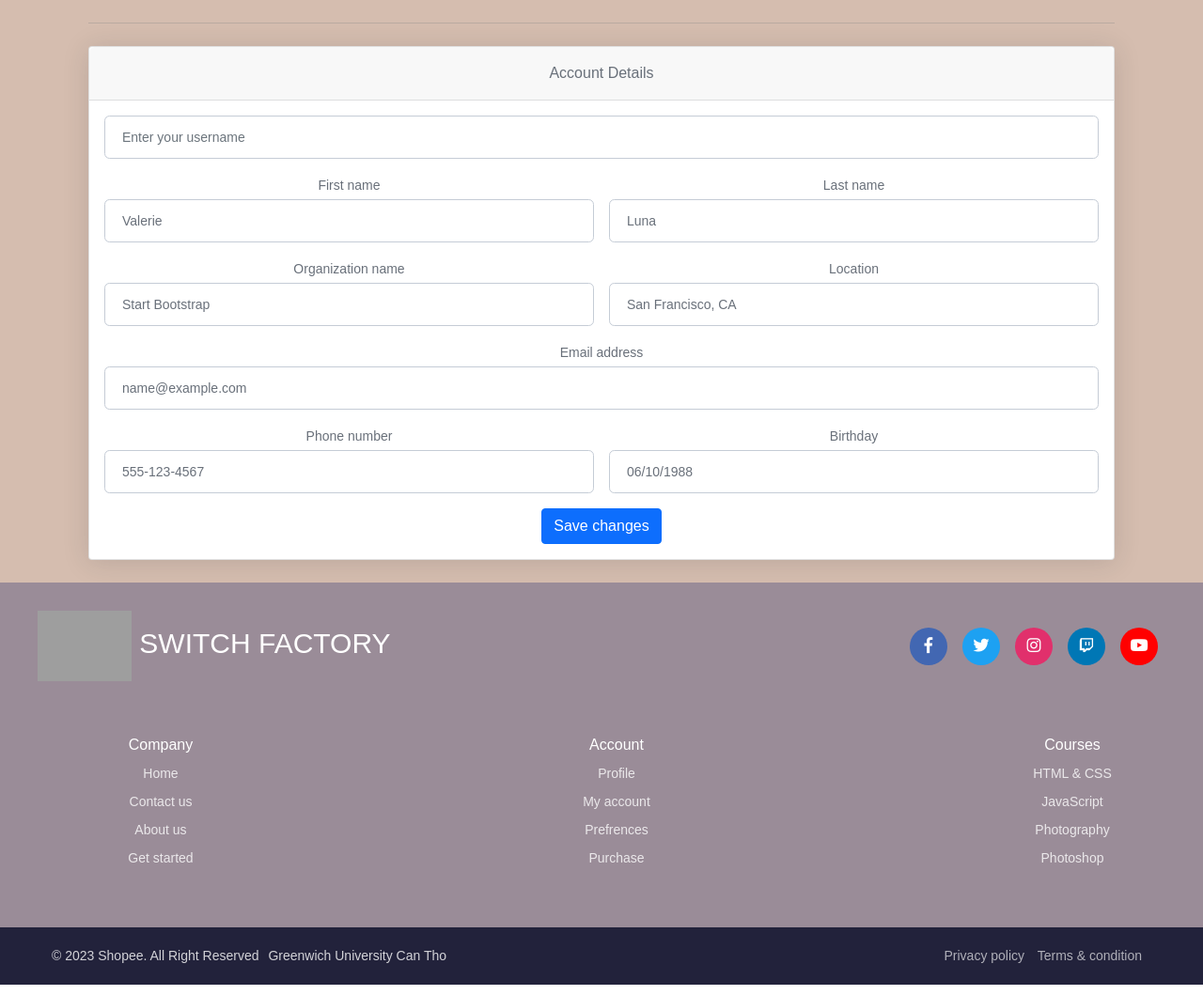
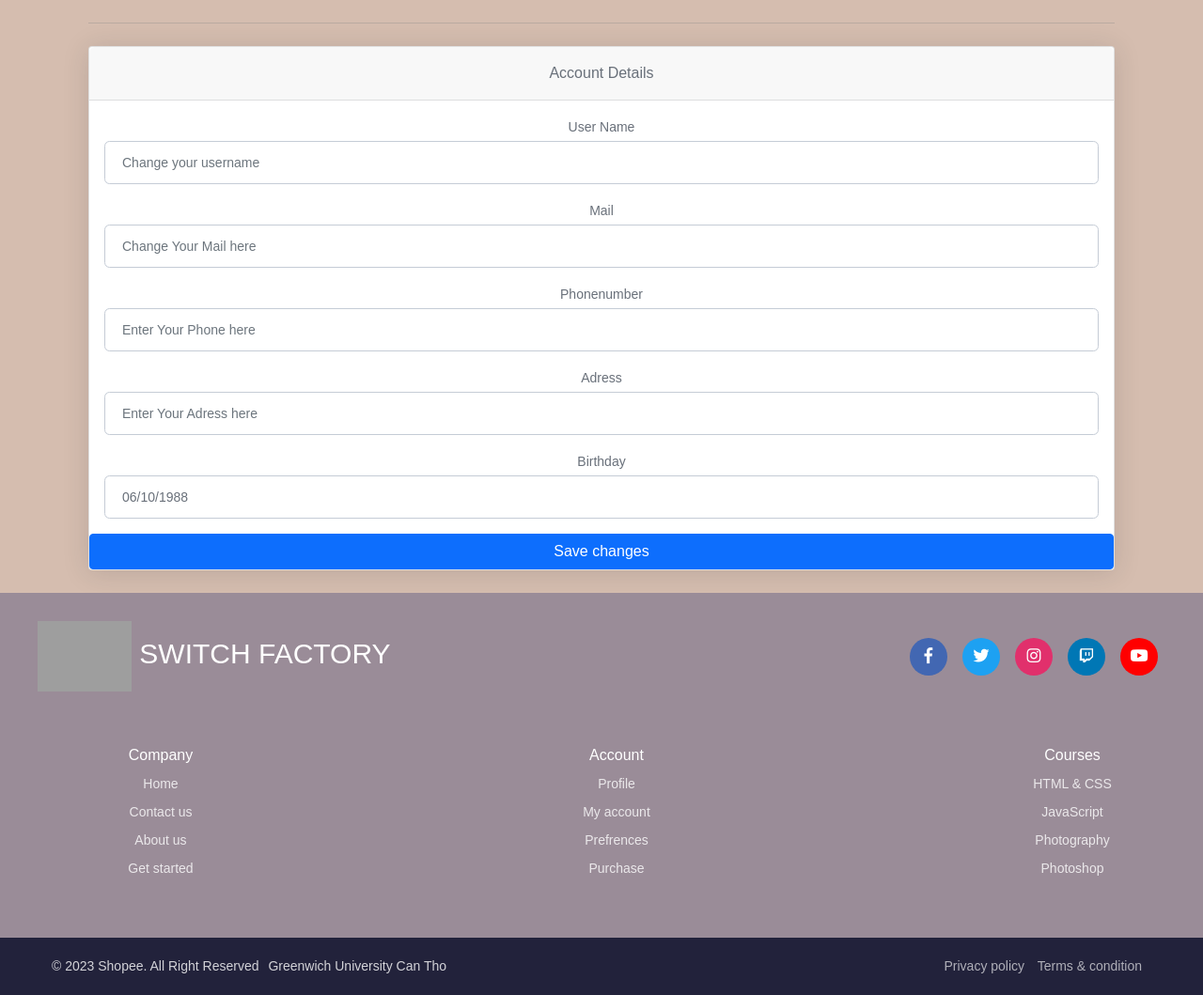
Before and after one commit to Switch-Factory/switchfactory, a Symfony app: template templates/user_profile/index.html.twig in a window 1280 px wide. Shown: the part 72-1131 px from the top of the page at 94% size. Run offline with Twig, Linux system fonts and the light colour scheme; the template is opened without the code that fills it, so the values that code supplies are empty; some libraries are stand-ins or nearby versions; grey boxes are pictures that could not be loaded.

Commit message:
Update User profile template

```diff
--- a/templates/base.html.twig
+++ b/templates/base.html.twig
@@ -89,7 +89,7 @@
 					<div
 						class="text-end">
 						{% if app.user %}
-						<h1 class="btn btn-outline-light me-2 mt-2">Welcome, {{app.user.name}}</h1>
+						<h1 class="btn btn-outline-light me-2 mt-2" >Welcome, {{app.user.name}}</h1>
 						<button onclick="location.href='http://127.0.0.1:8000/logout'" type="button" class="btn btn-outline-light me-2">Logout</button>
 						{% else %}
 						<button onclick="location.href='http://127.0.0.1:8000/login'" type="button" class="btn btn-outline-light me-2">Login</button>
--- a/templates/cart/index.html.twig
+++ b/templates/cart/index.html.twig
@@ -46,7 +46,7 @@ block body %}
                     <button class="btn btn-success" type="submit">/</button>
                   </form>
                 </div>
-
+                </form>
 
                   <div class="col-md-3 col-lg-2 col-xl-2 offset-lg-1">
                     <h6 class="mb-0">{{p.total}}. VND</h6>
--- a/templates/main/home.html.twig
+++ b/templates/main/home.html.twig
@@ -84,8 +84,10 @@
 
 			<div class="text-end">
 				{% if app.user %}
+				<a href="{{path('userchange')}}">
 					<h1 class="btn btn-outline-light me-2 mt-2">Welcome,
 						{{app.user.name}}</h1>
+						</a>
 					<button onclick="location.href='http://127.0.0.1:8000/logout'" type="button" class="btn btn-outline-light me-2">Logout</button>
 				{% else %}
 					<button onclick="location.href='http://127.0.0.1:8000/login'" type="button" class="btn btn-outline-light me-2">Login</button>
--- a/templates/user_profile/index.html.twig
+++ b/templates/user_profile/index.html.twig
@@ -13,51 +13,28 @@
 						<form>
 							<!-- Form Group (username)-->
 							<div class="mb-3">
-                            								<input class="form-control" id="inputUsername" type="text" placeholder="Enter your username">
+							<label class="small mb-1" for="inputBirthday">User Name</label>
+							<input class="form-control" id="inputUsername" type="text" placeholder="Change your username">
 							</div>
 							<!-- Form Row-->
-							<div
-								class="row gx-3 mb-3">
-								<!-- Form Group (first name)-->
-								<div class="col-md-6">
-									<label class="small mb-1" for="inputFirstName">First name</label>
-									<input class="form-control" id="inputFirstName" type="text" placeholder="Enter your first name" value="Valerie">
-								</div>
-								<!-- Form Group (last name)-->
-								<div class="col-md-6">
-									<label class="small mb-1" for="inputLastName">Last name</label>
-									<input class="form-control" id="inputLastName" type="text" placeholder="Enter your last name" value="Luna">
-								</div>
+							<div class="mb-3">
+							<label class="small mb-1" for="inputBirthday">Mail</label>
+							<input class="form-control" id="inputUsername" type="text" placeholder="Change Your Mail here">
 							</div>
 							<!-- Form Row        -->
-							<div
-								class="row gx-3 mb-3">
-								<!-- Form Group (organization name)-->
-								<div class="col-md-6">
-									<label class="small mb-1" for="inputOrgName">Organization name</label>
-									<input class="form-control" id="inputOrgName" type="text" placeholder="Enter your organization name" value="Start Bootstrap">
-								</div>
-								<!-- Form Group (location)-->
-								<div class="col-md-6">
-									<label class="small mb-1" for="inputLocation">Location</label>
-									<input class="form-control" id="inputLocation" type="text" placeholder="Enter your location" value="San Francisco, CA">
-								</div>
+							<div class="mb-3">
+							<label class="small mb-1" for="inputBirthday">Phonenumber</label>
+							<input class="form-control" id="inputUsername" type="text" placeholder="Enter Your Phone here">
 							</div>
 							<!-- Form Group (email address)-->
 							<div class="mb-3">
-								<label class="small mb-1" for="inputEmailAddress">Email address</label>
-								<input class="form-control" id="inputEmailAddress" type="email" placeholder="Enter your email address" value="name@example.com">
+							<label class="small mb-1" for="inputBirthday">Adress</label>
+							<input class="form-control" id="inputUsername" type="text" placeholder="Enter Your Adress here">
 							</div>
 							<!-- Form Row-->
-							<div
-								class="row gx-3 mb-3">
-								<!-- Form Group (phone number)-->
-								<div class="col-md-6">
-									<label class="small mb-1" for="inputPhone">Phone number</label>
-									<input class="form-control" id="inputPhone" type="tel" placeholder="Enter your phone number" value="555-123-4567">
-								</div>
+
 								<!-- Form Group (birthday)-->
-								<div class="col-md-6">
+								<div class="md-3">
 									<label class="small mb-1" for="inputBirthday">Birthday</label>
 									<input class="form-control" id="inputBirthday" type="text" name="birthday" placeholder="Enter your birthday" value="06/10/1988">
 								</div>
```
Also changed, not shown: src/Controller/UserProfileController.php (+10 -0 lines).
